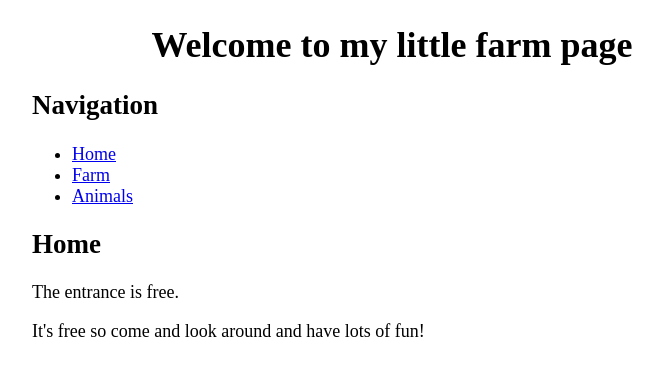
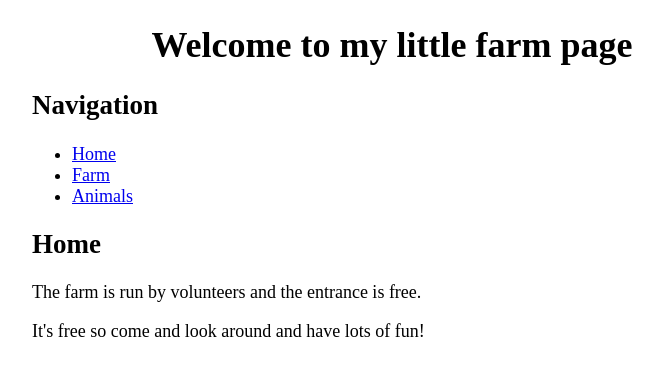
Before and after one commit to WalliedeWalrus/farm, a Flask app: page / in a window 1280 px wide. Shown: the top 376 px of the page, without its empty margins (248-911 px from the left). Run offline with Flask 3, Linux system fonts and the light colour scheme.

Commit message:
Update index.html

```diff
--- a/farm/templates/index.html
+++ b/farm/templates/index.html
@@ -1,7 +1,7 @@
 {% extends "base.html" %}
 {% block content %}
 <h2>Home</h2>
-<p>The entrance is free.</p>
+<p>The farm is run by volunteers and the entrance is free.</p>
 <p>It's free so come and look around and have lots of fun!</p>
 
 {% endblock content %}
```
